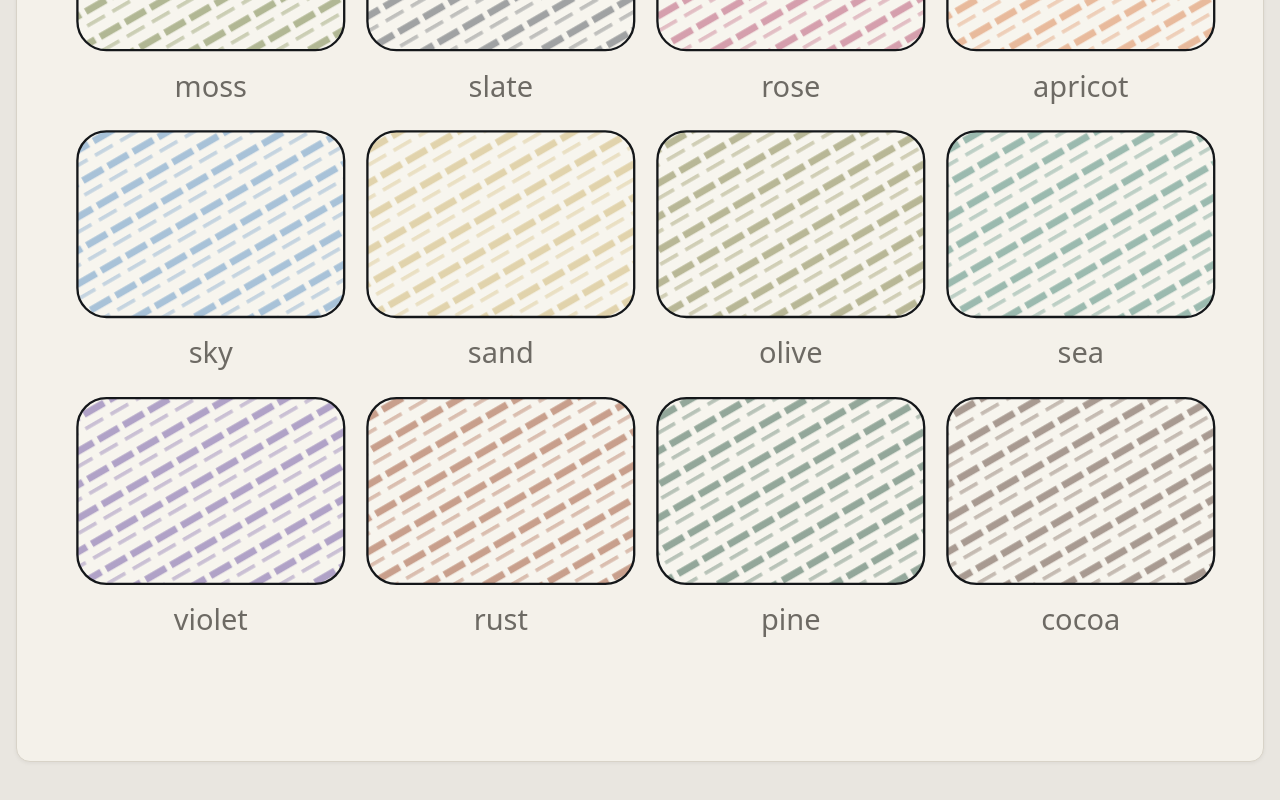
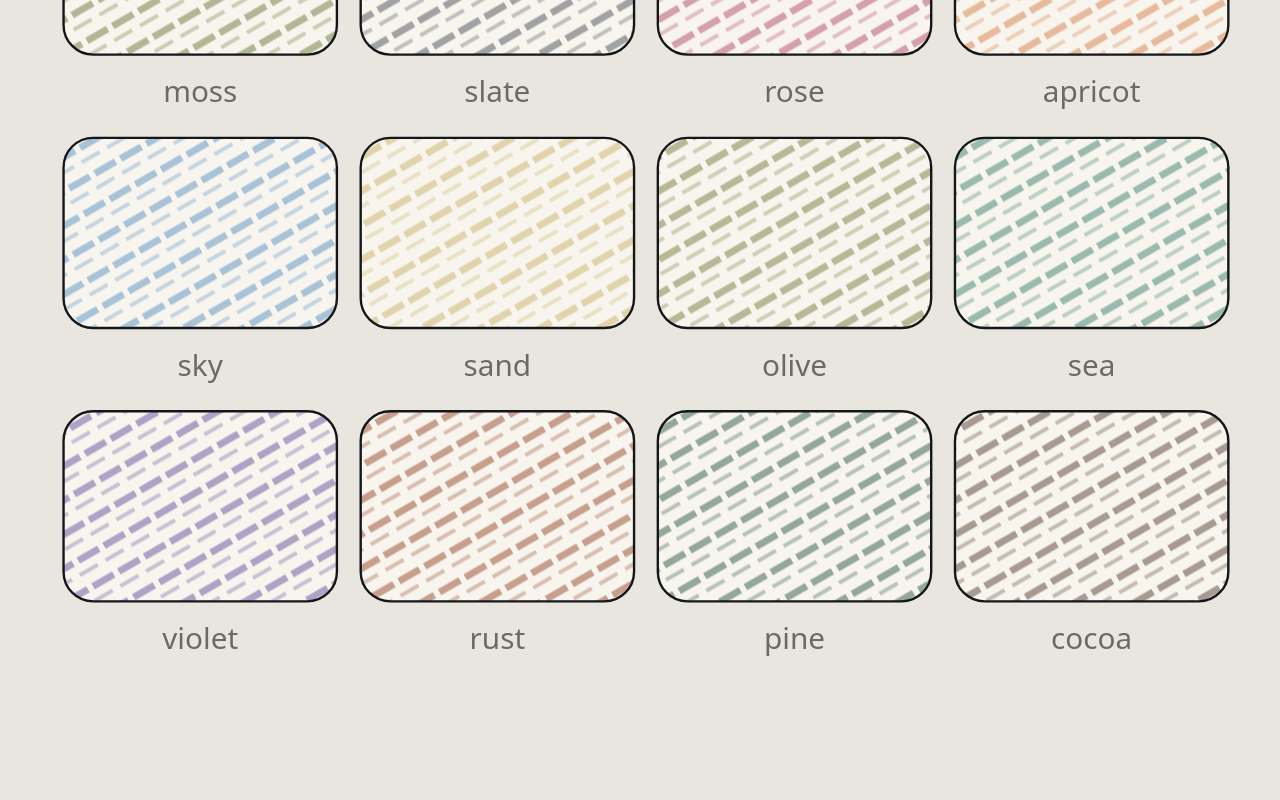
Before and after one commit to ilostmyshipsname-design/svg-offline-logo-generator, a plain HTML site: page one-layer.html in a window 1280 px wide. Shown: the part 1014-1814 px from the top of the page. Drawn offline with Linux system fonts and the light colour scheme.

Commit message:
No panel either - the layer stands on the bare page
Co-authored-by: ilostmyshipsname-design <ilostmyshipsname-design@users.noreply.github.com>

```diff
--- a/one-layer.html
+++ b/one-layer.html
@@ -8,8 +8,7 @@
  .wrap{max-width:none;margin:0 auto;padding:18px 16px 60px}
  h1{font-size:26px;color:#3c3a36;font-weight:600;margin:0}
  p.sub{font-size:15px;color:#6d6a64;margin:6px 0 0}
- .card{background:#f4f1ea;border:1px solid #d8d3c8;border-radius:14px;padding:14px;margin-top:18px;box-shadow:0 1px 4px rgba(0,0,0,.06)}
- svg.xv{width:100%;height:auto;display:block;margin:0 auto;touch-action:pan-y}
+ svg.xv{width:100%;height:auto;display:block;margin:14px auto 0;touch-action:pan-y}
  .pick{font-size:15px;color:#3c3a36;text-align:center;margin:6px 0 0;min-height:18px;font-weight:600}
  .pick span{color:#8a857c;font-weight:400}
 </style>
@@ -19,9 +18,8 @@
  <h1>One layer</h1>
  <p class="sub">The pencil layer &mdash; the pencil effect on every colour.</p>
 
- <div class="card">
-  <svg class="xv" id="v1" viewBox="0 0 420 560"></svg>
-  <div class="pick" id="p1"><span></span></div></div>
+ <svg class="xv" id="v1" viewBox="0 0 420 560"></svg>
+ <div class="pick" id="p1"><span></span></div>
 </div>
 
 <script>
```
